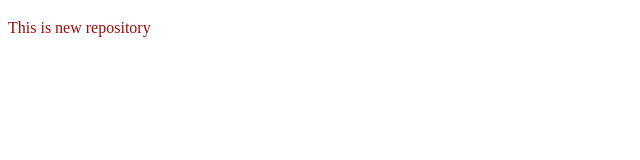
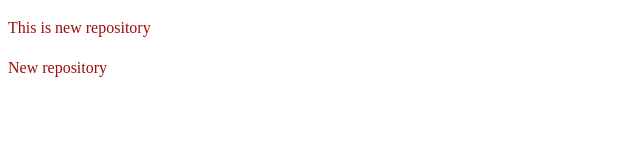
Before and after one commit to UdaySharma-0/LocalRepository, a plain HTML site: page index.html in a window 1280 px wide. Shown: the whole page, without its empty margins (0-640 px from the left). Drawn offline with Linux system fonts and the light colour scheme.

Commit message:
new feature added

```diff
--- a/index.html
+++ b/index.html
@@ -8,5 +8,6 @@
 </head>
 <body>
     <p>This is new repository</p>
+    <p>New repository</p>
 </body>
 </html>
```
